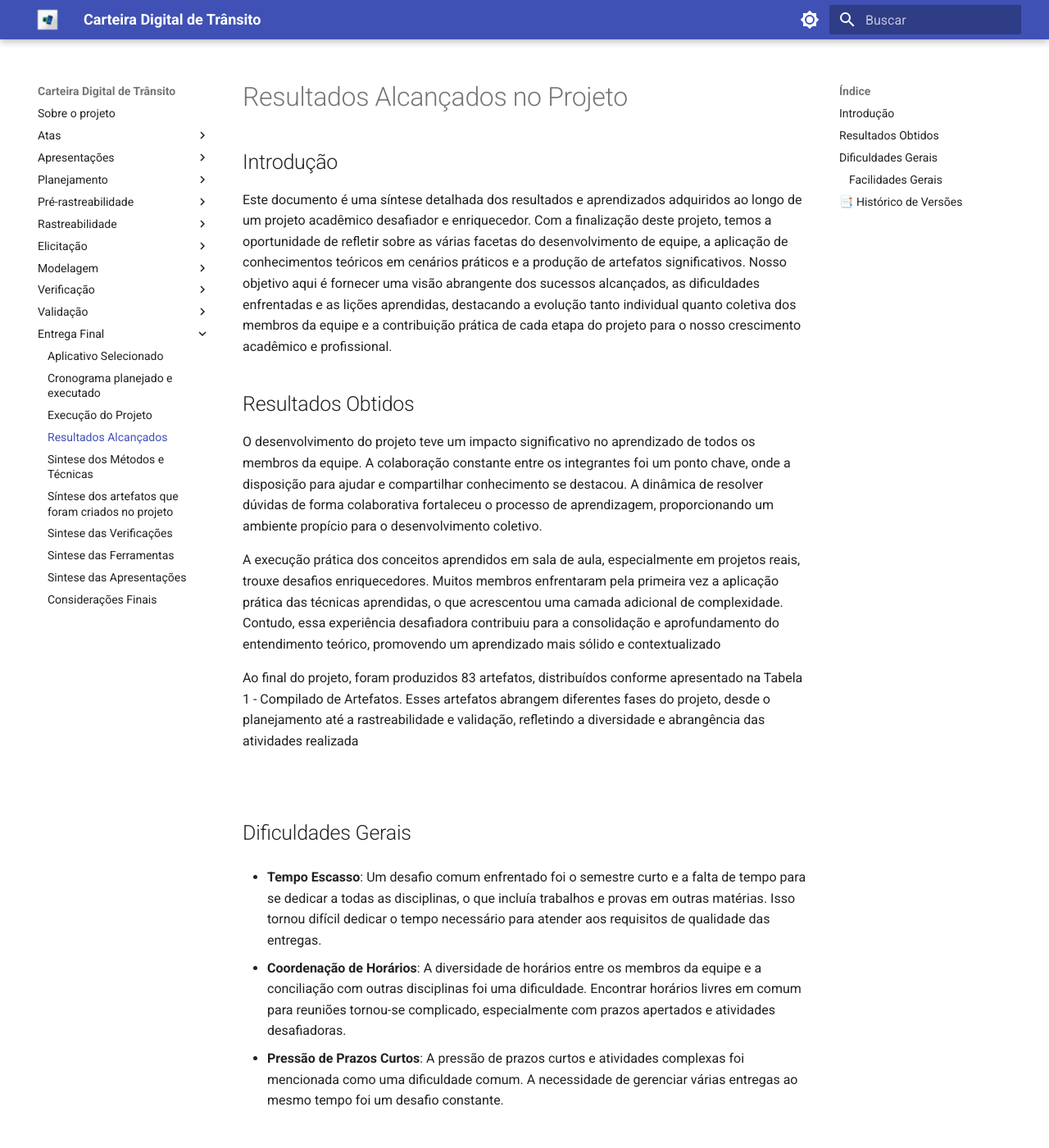
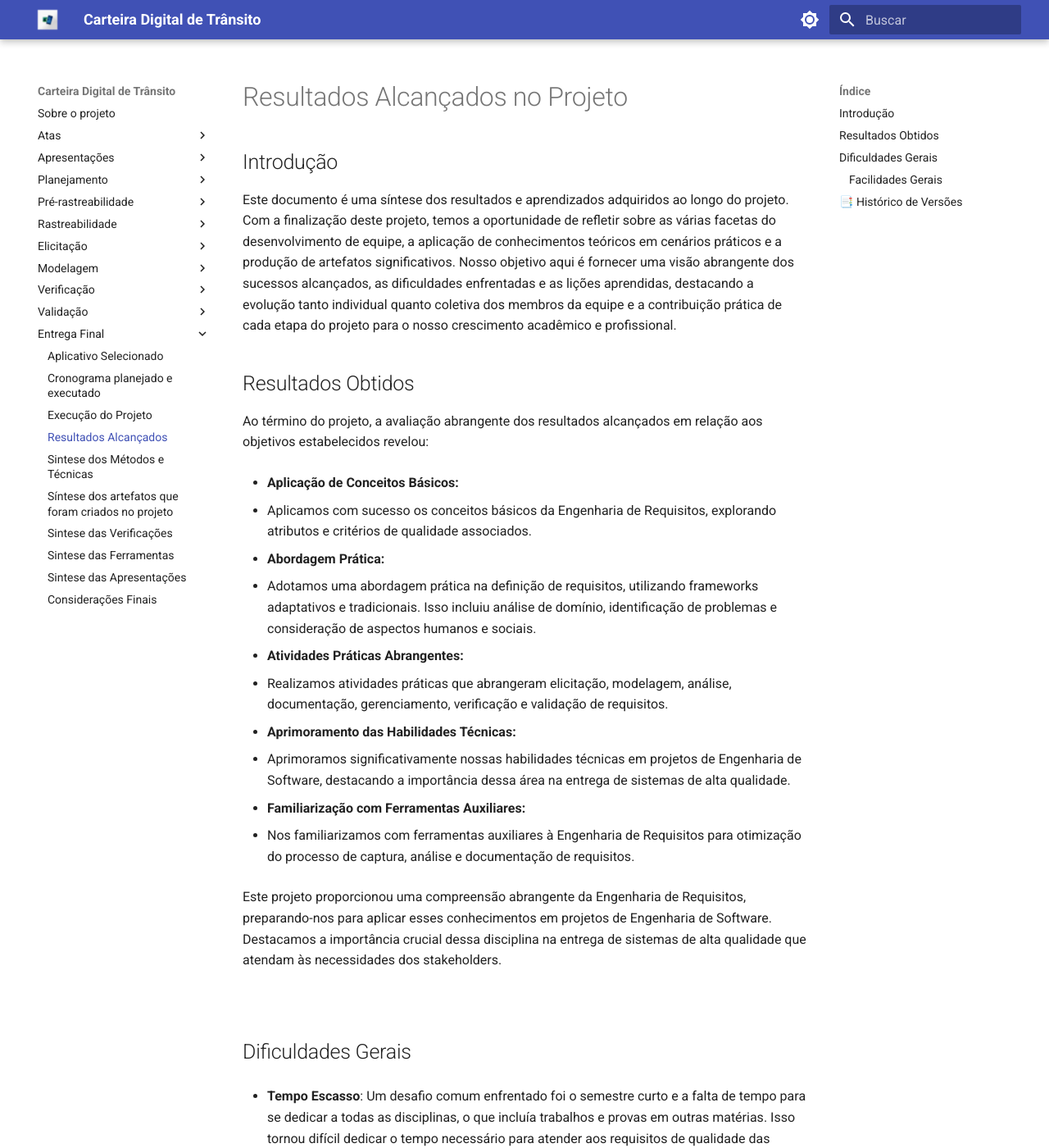
Before and after one commit to Requisitos-de-Software/2023.2-Carteira_Digital_de_Transito, an MkDocs documentation site: the page built from docs/entrega-final/resultados-alcan.md, in a window 1280 px wide and 1400 px high. Shown: the whole window at 82% size. Built offline with MkDocs 1.6.1 and Material for MkDocs 9.7.7, drawn with Linux system fonts in a browser that asks for light colours.

Commit message:
Update resultados-alcan.md

```diff
--- a/docs/entrega-final/resultados-alcan.md
+++ b/docs/entrega-final/resultados-alcan.md
@@ -2,15 +2,33 @@
 
 ## Introdução
 
-Este documento é uma síntese detalhada dos resultados e aprendizados adquiridos ao longo de um projeto acadêmico desafiador e enriquecedor. Com a finalização deste projeto, temos a oportunidade de refletir sobre as várias facetas do desenvolvimento de equipe, a aplicação de conhecimentos teóricos em cenários práticos e a produção de artefatos significativos. Nosso objetivo aqui é fornecer uma visão abrangente dos sucessos alcançados, as dificuldades enfrentadas e as lições aprendidas, destacando a evolução tanto individual quanto coletiva dos membros da equipe e a contribuição prática de cada etapa do projeto para o nosso crescimento acadêmico e profissional.
+Este documento é uma síntese dos resultados e aprendizados adquiridos ao longo do projeto. Com a finalização deste projeto, temos a oportunidade de refletir sobre as várias facetas do desenvolvimento de equipe, a aplicação de conhecimentos teóricos em cenários práticos e a produção de artefatos significativos. Nosso objetivo aqui é fornecer uma visão abrangente dos sucessos alcançados, as dificuldades enfrentadas e as lições aprendidas, destacando a evolução tanto individual quanto coletiva dos membros da equipe e a contribuição prática de cada etapa do projeto para o nosso crescimento acadêmico e profissional.
 
 ## Resultados Obtidos
 
-O desenvolvimento do projeto teve um impacto significativo no aprendizado de todos os membros da equipe. A colaboração constante entre os integrantes foi um ponto chave, onde a disposição para ajudar e compartilhar conhecimento se destacou. A dinâmica de resolver dúvidas de forma colaborativa fortaleceu o processo de aprendizagem, proporcionando um ambiente propício para o desenvolvimento coletivo.
+Ao término do projeto, a avaliação abrangente dos resultados alcançados em relação aos objetivos estabelecidos revelou:
 
-A execução prática dos conceitos aprendidos em sala de aula, especialmente em projetos reais, trouxe desafios enriquecedores. Muitos membros enfrentaram pela primeira vez a aplicação prática das técnicas aprendidas, o que acrescentou uma camada adicional de complexidade. Contudo, essa experiência desafiadora contribuiu para a consolidação e aprofundamento do entendimento teórico, promovendo um aprendizado mais sólido e contextualizado
+- **Aplicação de Conceitos Básicos:**
 
-Ao final do projeto, foram produzidos 83 artefatos, distribuídos conforme apresentado na Tabela 1 - Compilado de Artefatos. Esses artefatos abrangem diferentes fases do projeto, desde o planejamento até a rastreabilidade e validação, refletindo a diversidade e abrangência das atividades realizada
+  - Aplicamos com sucesso os conceitos básicos da Engenharia de Requisitos, explorando atributos e critérios de qualidade associados.
+
+- **Abordagem Prática:**
+
+  - Adotamos uma abordagem prática na definição de requisitos, utilizando frameworks adaptativos e tradicionais. Isso incluiu análise de domínio, identificação de problemas e consideração de aspectos humanos e sociais.
+
+- **Atividades Práticas Abrangentes:**
+
+  - Realizamos atividades práticas que abrangeram elicitação, modelagem, análise, documentação, gerenciamento, verificação e validação de requisitos.
+
+- **Aprimoramento das Habilidades Técnicas:**
+
+  - Aprimoramos significativamente nossas habilidades técnicas em projetos de Engenharia de Software, destacando a importância dessa área na entrega de sistemas de alta qualidade.
+
+- **Familiarização com Ferramentas Auxiliares:**
+
+  - Nos familiarizamos com ferramentas auxiliares à Engenharia de Requisitos para otimização do processo de captura, análise e documentação de requisitos.
+
+Este projeto proporcionou uma compreensão abrangente da Engenharia de Requisitos, preparando-nos para aplicar esses conhecimentos em projetos de Engenharia de Software. Destacamos a importância crucial dessa disciplina na entrega de sistemas de alta qualidade que atendam às necessidades dos stakeholders.
 
 <br>
 
@@ -36,7 +54,6 @@ Ao final do projeto, foram produzidos 83 artefatos, distribuídos conforme apres
 
 - **Ganho de Conhecimento**: Apesar dos desafios, muitos membros destacaram que o esforço e a dedicação resultaram em ganho de conhecimento, mesmo com as exigências da disciplina.
 
-
 ## 📑 Histórico de Versões
 
 | Versão | Data | Descrição | Autor | Revisor |
```
